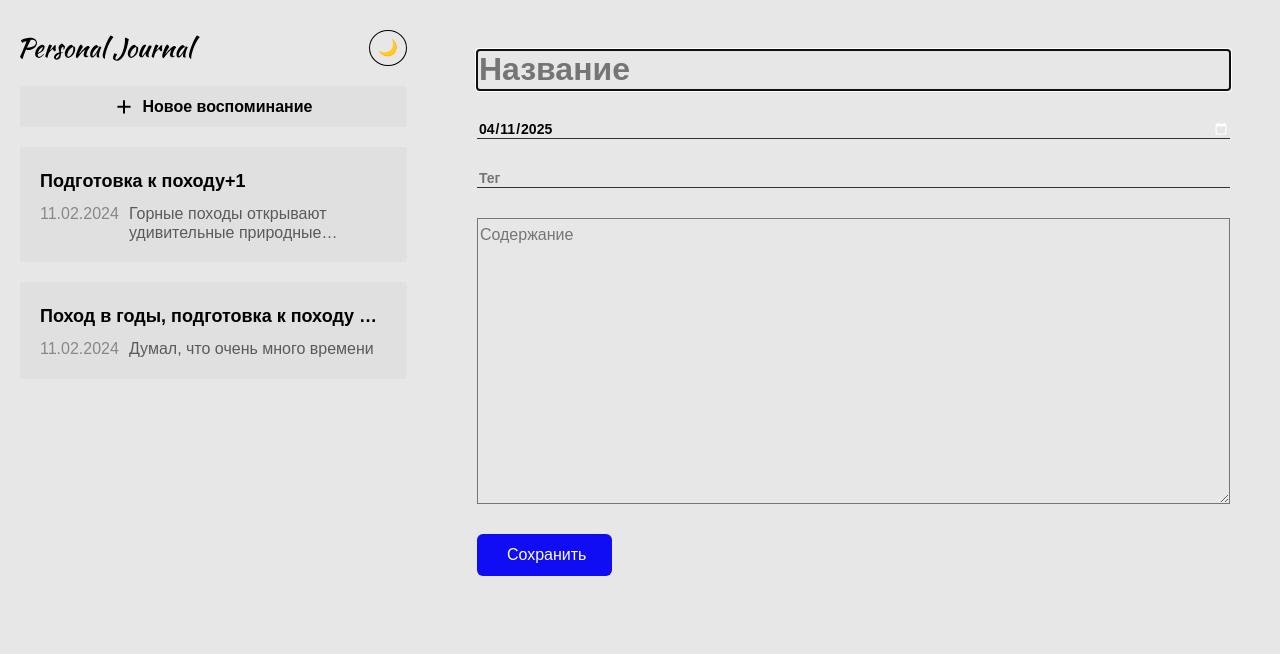
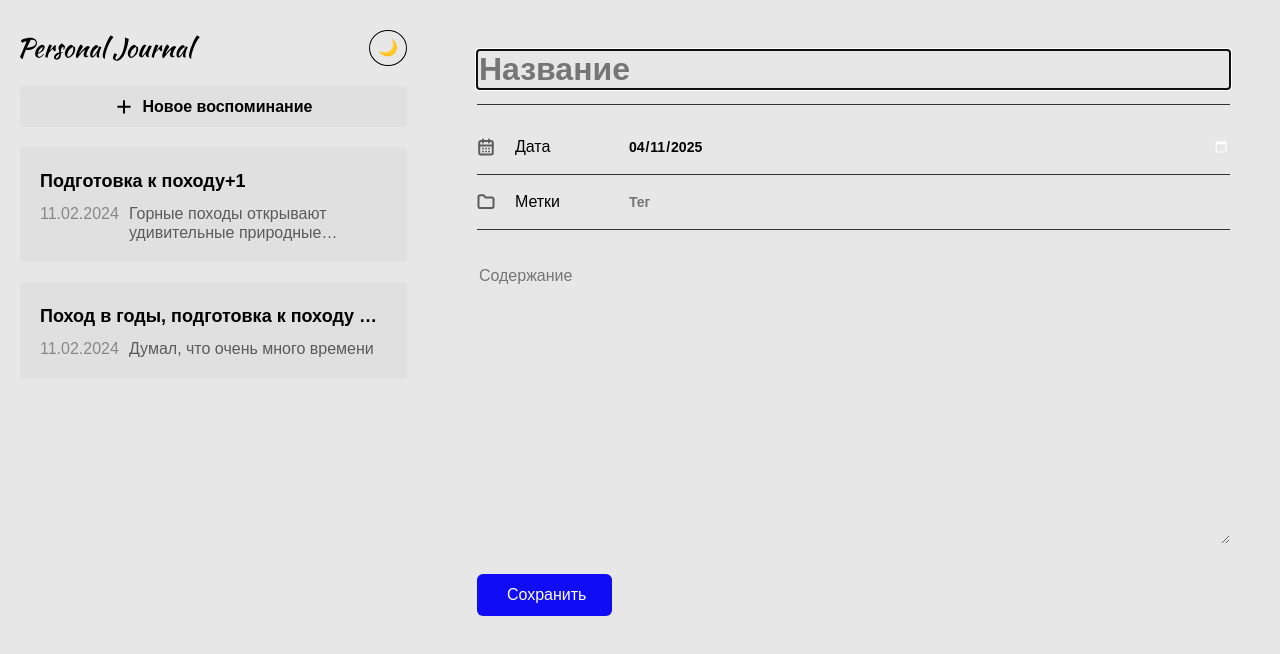
Before and after one commit to artyomevsyukov/Todo-app, a React (Vite) app: page / in a window 1280 px wide. Shown: the top 654 px of the page. Built offline with nearby package versions, Linux system fonts and the light colour scheme.

Commit message:
added lable

```diff
--- a/src/components/Input/Input.module.css
+++ b/src/components/Input/Input.module.css
@@ -1,17 +1,18 @@
 .input {
     border: none;
     background: none;
-
     font-weight: 600;
     font-size: 14px;
     line-height: normal;
-    border-bottom: 1px solid #333;
+    /* border-bottom: 1px solid #333; */
     width: 100%;
     background-color: var(--color-bg);
     color: var(--color-text);
-    transition:
+    /* transition:
         background-color var(--transition),
-        color var(--transition);
+        color var(--transition),
+        filter var(--transition); */
+    transition: var(--transition);
 }
 
 .input-title {
--- a/src/components/JournalForm/JournalForm.jsx
+++ b/src/components/JournalForm/JournalForm.jsx
@@ -161,7 +161,12 @@ const JournalForm = () => {
                     </button>
                 )}
             </div>
+            <div className={styles['input-lable-block']}>
                 <div className={styles['form-row']}>
+                    <label htmlFor="date" className={styles['form-label']}>
+                        <img src="/calendar.svg" alt="Иконка календаря" />
+                        <span>Дата</span>
+                    </label>
                     <Input
                         className={styles['input-date']}
                         type="date"
@@ -173,6 +178,10 @@ const JournalForm = () => {
                     />
                 </div>
                 <div className={styles['form-row']}>
+                    <label htmlFor="tag" className={styles['form-label']}>
+                        <img src="/folder.svg" alt="Иконка папки" />
+                        <span>Метки</span>
+                    </label>
                     <Input
                         type="text"
                         name="tag"
@@ -180,6 +189,7 @@ const JournalForm = () => {
                         onChange={handleChange}
                         placeholder="Тег"
                     />
+                </div>
             </div>
             <textarea
                 name="post"
--- a/src/components/JournalForm/JournalForm.module.css
+++ b/src/components/JournalForm/JournalForm.module.css
@@ -7,6 +7,13 @@
 .form-row {
     display: flex;
     align-items: center;
+    border-bottom: 1px solid #333;
+    padding-bottom: 15px;
+}
+.input-lable-block {
+    display: flex;
+    flex-direction: column;
+    gap: 15px;
 }
 
 .form-label {
@@ -20,15 +27,13 @@
     display: flex;
     align-items: center;
 }
-.input-date {
-    color: var(--color-text);
-}
 
 .input-textarea {
     font-weight: 400;
     font-size: 16px;
     line-height: 175%;
     background: none;
+    border: none;
     color: var(--color-text);
     transition: color var(--transition);
 }
@@ -47,7 +52,9 @@
     cursor: pointer;
     opacity: var(--icon-opacity);
     color: var(--icon-color);
-    transition: transform var(--transition);
+    transition:
+        transform var(--transition),
+        color var(--transition);
 }
 
 .delete:hover {
@@ -62,11 +69,6 @@
     transform: scale(0.95);
 }
 
-.archive-icon {
-    /* color: var(--icon-color); */
-    transition: color var(--transition);
-}
-
 /* [data-theme='light'] .delete img {
     filter: brightness(0) saturate(100%) contrast(1000%);
 }
@@ -74,3 +76,11 @@
 [data-theme='dark'] .delete img {
     filter: brightness(0) invert(1);
 } */
+
+[data-theme='light'] .form-label img {
+    filter: brightness(0) saturate(100%) contrast(100%);
+}
+
+[data-theme='dark'] .form-label img {
+    filter: brightness(0) invert(1);
+}
```
Also changed, not shown: src/styles/theme.css (+8 -0 lines). Lines whose indentation alone changed are shown as unchanged.
